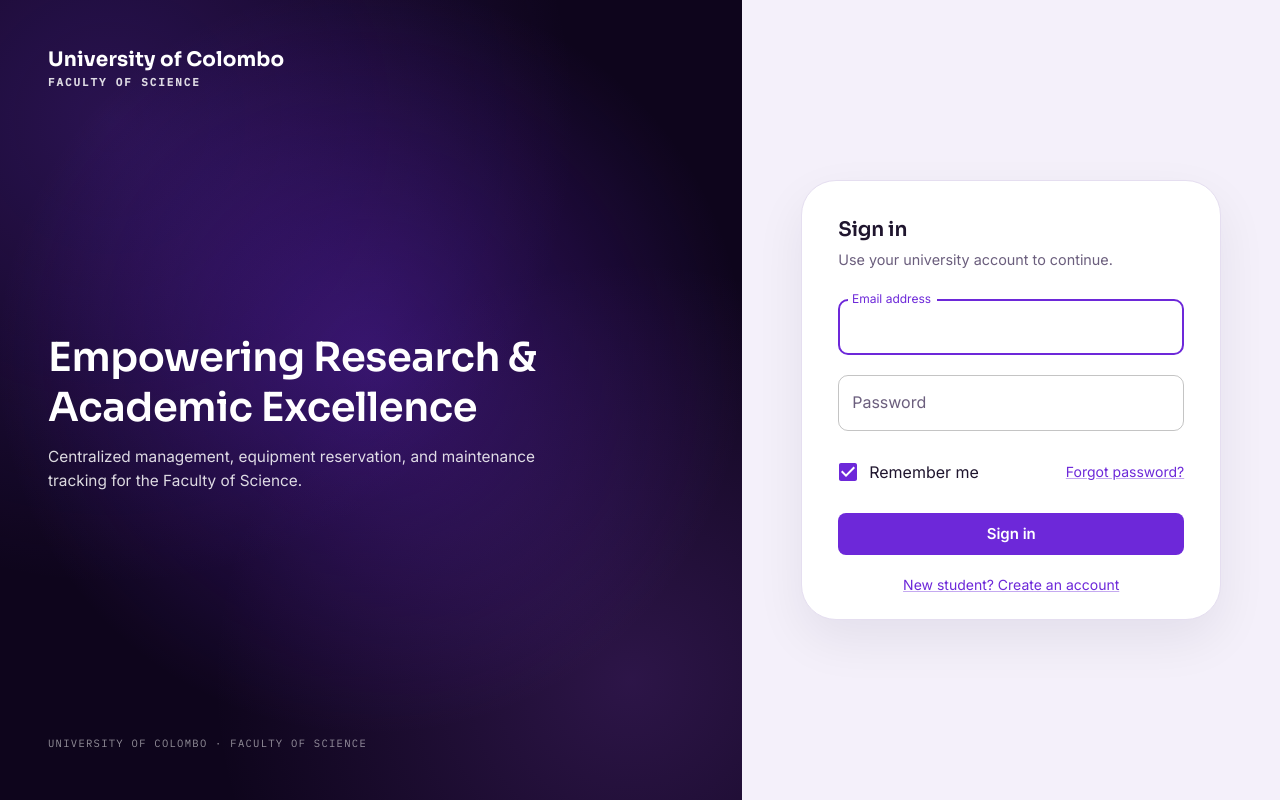
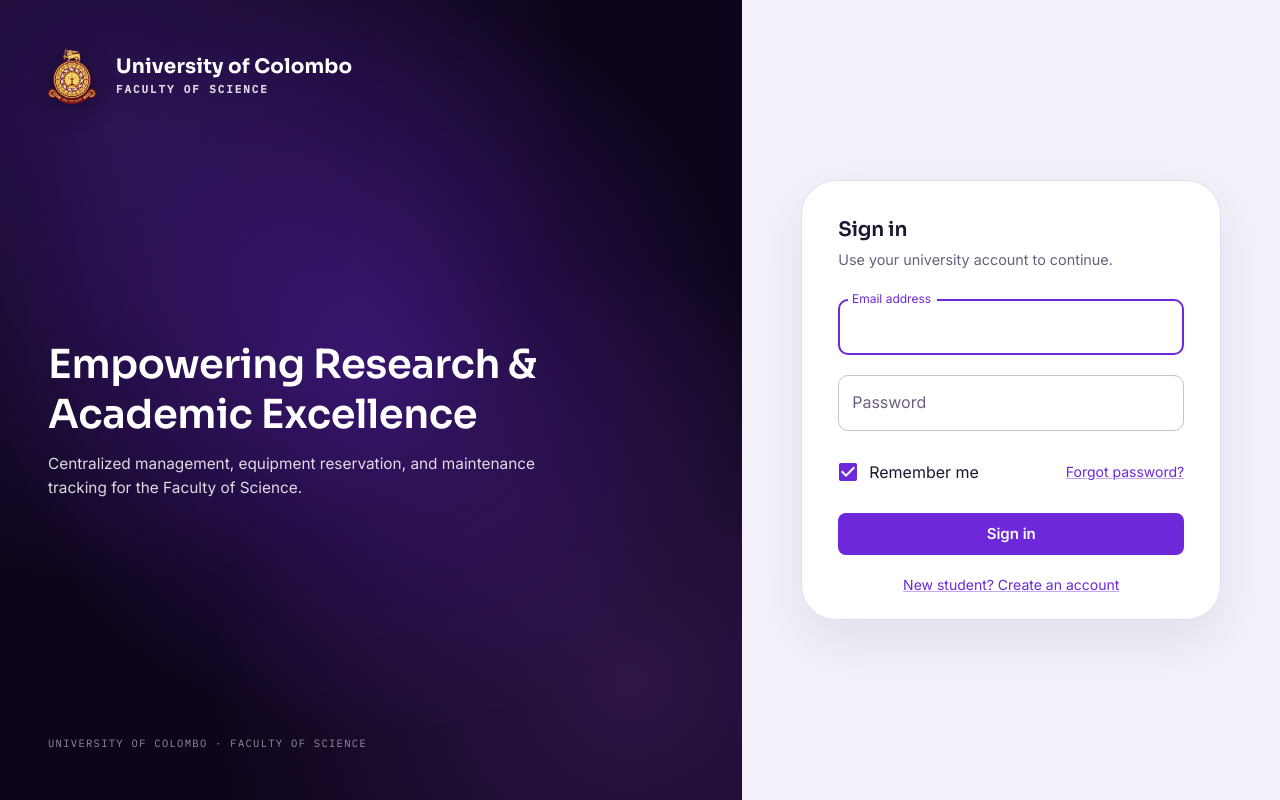
Before and after one commit to AceVuntrid/IT3003, a React (Vite) app in the folder frontend/: page /login in a window 1280 px wide. Built offline with nearby package versions, Linux system fonts and the light colour scheme; no server answers; some icons are missing.

Commit message:
Restore official University of Colombo crest logo in AuthShell

```diff
--- a/frontend/src/pages/auth/AuthShell.tsx
+++ b/frontend/src/pages/auth/AuthShell.tsx
@@ -28,8 +28,15 @@
             'radial-gradient(circle at 85% 85%, rgba(168,85,247,0.20), transparent 45%)',
         }}
       >
-        {/* Top Header with University Name */}
-        <Box sx={{ zIndex: 2 }}>
+        {/* Top Header with Official Crest & University Name */}
+        <Stack direction="row" alignItems="center" spacing={2.5} sx={{ zIndex: 2 }}>
+          <Box
+            component="img"
+            src="/uni-logo.png"
+            alt="University of Colombo Crest"
+            sx={{ width: 48, height: 56, objectFit: 'contain', filter: 'drop-shadow(0 4px 12px rgba(0,0,0,0.4))' }}
+          />
+          <Box>
             <Typography sx={{ fontFamily: displayFont, fontWeight: 700, fontSize: '1.25rem', letterSpacing: '0.01em', lineHeight: 1.15 }}>
               University of Colombo
             </Typography>
@@ -37,6 +44,7 @@
               FACULTY OF SCIENCE
             </Typography>
           </Box>
+        </Stack>
 
         {/* Title Banner */}
         <Box sx={{ zIndex: 2, my: 'auto', maxWidth: 540 }}>
@@ -58,7 +66,9 @@
       <Box sx={{ flex: 1, display: 'grid', placeItems: 'center', p: { xs: 3, sm: 4 }, backgroundColor: '#F4F0FA' }}>
         <Card variant="outlined" sx={{ width: '100%', maxWidth: 420, borderRadius: 3.5, boxShadow: '0 20px 50px rgba(19,6,36,0.07)', borderColor: '#E5DEF0', background: '#FFFFFF' }}>
           <CardContent sx={{ p: { xs: 3.5, sm: 4.5 } }}>
-            <Box sx={{ mb: 3, display: { xs: 'block', md: 'none' } }}>
+            <Stack direction="row" alignItems="center" spacing={1.75} sx={{ mb: 3, display: { xs: 'flex', md: 'none' } }}>
+              <Box component="img" src="/uni-logo.png" alt="University Crest" sx={{ width: 38, height: 44 }} />
+              <Box>
                 <Typography variant="subtitle1" fontWeight={700} color="primary.main" lineHeight={1.1}>
                   University of Colombo
                 </Typography>
@@ -66,6 +76,7 @@
                   Faculty of Science (FOS)
                 </Typography>
               </Box>
+            </Stack>
 
             <Typography variant="h5" fontWeight={600} letterSpacing="-0.01em" gutterBottom>{title}</Typography>
             {subtitle && (
```
Lines whose indentation alone changed are shown as unchanged.
